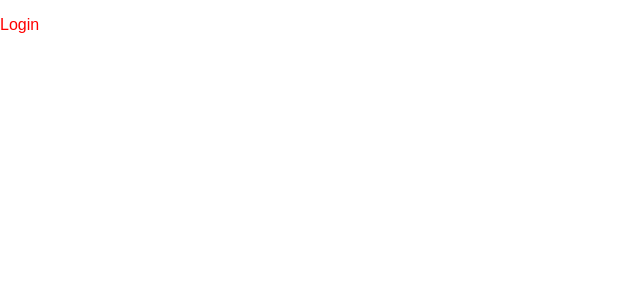
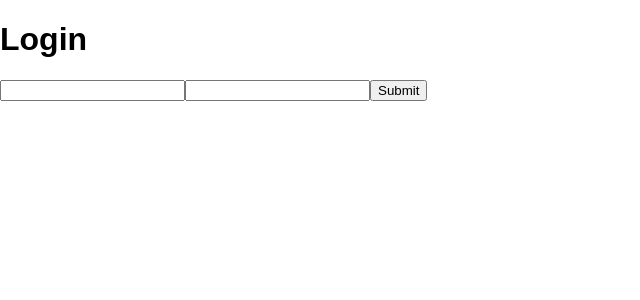
Before and after one commit to Selleo/rating-app-spa, a React app: page / in a window 1280 px wide. Shown: the top 300 px of the page, without its empty margins (0-640 px from the left). Built offline with nearby package versions, Linux system fonts and the light colour scheme.

Commit message:
Add styles and simple components

```diff
--- a/src/App.js
+++ b/src/App.js
@@ -2,6 +2,7 @@ import React, { Component } from "react";
 import logo from "./logo.svg";
 import "./App.css";
 import Login from "./components/Login";
+import Registration from "./components/Registration";
 
 class App extends Component {
   render() {
--- a/src/components/Login/index.jsx
+++ b/src/components/Login/index.jsx
@@ -1,9 +1,93 @@
 import React, { Component } from "react";
 import "./index.scss";
+import { Formik } from "formik";
 
 class Login extends Component {
   render() {
-    return <p>Login</p>;
+    return (
+      <div>
+        <h1>Login</h1>
+        {/*
+      The benefit of the render prop approach is that you have full access to React's
+      state, props, and composition model. Thus there is no need to map outer props
+      to values...you can just set the initial values, and if they depend on props / state
+      then--boom--you can directly access to props / state.
+
+      The render prop accepts your inner form component, which you can define separately or inline
+      totally up to you:
+      - `<Formik render={props => <form>...</form>}>`
+      - `<Formik component={InnerForm}>`
+      - `<Formik>{props => <form>...</form>}</Formik>` (identical to as render, just written differently)
+    */}
+        <Formik
+          initialValues={{
+            email: "",
+            password: ""
+          }}
+          validate={values => {
+            // same as above, but feel free to move this into a class method now.
+            let errors = {};
+            if (!values.email) {
+              errors.email = "Required";
+            } else if (
+              !/^[A-Z0-9._%+-]+@[A-Z0-9.-]+\.[A-Z]{2,4}$/i.test(values.email)
+            ) {
+              errors.email = "Invalid email address";
+            }
+            return errors;
+          }}
+          onSubmit={(
+            values,
+            { setSubmitting, setErrors /* setValues and other goodies */ }
+          ) => {
+            // LoginToMyApp(values).then(
+            //   user => {
+            //     setSubmitting(false);
+            //     // do whatevs...
+            //     // props.updateUser(user)
+            //   },
+            //   errors => {
+            //     setSubmitting(false);
+            //     // Maybe transform your API's errors into the same shape as Formik's
+            //     setErrors(transformMyApiErrors(errors));
+            //   }
+            // );
+          }}
+          render={({
+            values,
+            errors,
+            touched,
+            handleChange,
+            handleBlur,
+            handleSubmit,
+            isSubmitting
+          }) => (
+            <form onSubmit={handleSubmit}>
+              <input
+                type="email"
+                name="email"
+                onChange={handleChange}
+                onBlur={handleBlur}
+                value={values.email}
+              />
+              {touched.email && errors.email && <div>{errors.email}</div>}
+              <input
+                type="password"
+                name="password"
+                onChange={handleChange}
+                onBlur={handleBlur}
+                value={values.password}
+              />
+              {touched.password &&
+                errors.password && <div>{errors.password}</div>}
+              <button type="submit" disabled={isSubmitting}>
+                Submit
+              </button>
+            </form>
+          )}
+        />
+      </div>
+    );
   }
 }
 
--- a/src/components/Registration/index.jsx
+++ b/src/components/Registration/index.jsx
@@ -1,8 +1,119 @@
 import React, { Component } from "react";
+import { Formik } from "formik";
+import "./index.scss";
 
 class Registration extends Component {
   render() {
-    <div>Registration</div>;
+    return (
+      <div>
+        <h1>Registration</h1>
+        {/*
+      The benefit of the render prop approach is that you have full access to React's
+      state, props, and composition model. Thus there is no need to map outer props
+      to values...you can just set the initial values, and if they depend on props / state
+      then--boom--you can directly access to props / state.
+
+      The render prop accepts your inner form component, which you can define separately or inline
+      totally up to you:
+      - `<Formik render={props => <form>...</form>}>`
+      - `<Formik component={InnerForm}>`
+      - `<Formik>{props => <form>...</form>}</Formik>` (identical to as render, just written differently)
+    */}
+        <Formik
+          initialValues={{
+            first_name: "",
+            last_name: "",
+            email: "",
+            password: "",
+            password_confirmation: ""
+          }}
+          validate={values => {
+            // same as above, but feel free to move this into a class method now.
+            let errors = {};
+            if (!values.email) {
+              errors.email = "Required";
+            } else if (
+              !/^[A-Z0-9._%+-]+@[A-Z0-9.-]+\.[A-Z]{2,4}$/i.test(values.email)
+            ) {
+              errors.email = "Invalid email address";
+            }
+            return errors;
+          }}
+          onSubmit={(
+            values,
+            { setSubmitting, setErrors /* setValues and other goodies */ }
+          ) => {
+            // LoginToMyApp(values).then(
+            //   user => {
+            //     setSubmitting(false);
+            //     // do whatevs...
+            //     // props.updateUser(user)
+            //   },
+            //   errors => {
+            //     setSubmitting(false);
+            //     // Maybe transform your API's errors into the same shape as Formik's
+            //     setErrors(transformMyApiErrors(errors));
+            //   }
+            // );
+          }}
+          render={({
+            values,
+            errors,
+            touched,
+            handleChange,
+            handleBlur,
+            handleSubmit,
+            isSubmitting
+          }) => (
+            <form onSubmit={handleSubmit}>
+              <input
+                type="text"
+                name="first_name"
+                onChange={handleChange}
+                onBlur={handleBlur}
+                value={values.first_name}
+                placeholder="First Name"
+              />
+              <input
+                type="text"
+                name="last_name"
+                onChange={handleChange}
+                onBlur={handleBlur}
+                value={values.last_name}
+                placeholder="Last Name"
+              />
+              <input
+                type="email"
+                name="email"
+                onChange={handleChange}
+                onBlur={handleBlur}
+                value={values.email}
+              />
+              {touched.email && errors.email && <div>{errors.email}</div>}
+              <input
+                type="password"
+                name="password"
+                onChange={handleChange}
+                onBlur={handleBlur}
+                value={values.password}
+              />
+              <input
+                type="password"
+                name="password_confirmation"
+                onChange={handleChange}
+                onBlur={handleBlur}
+                value={values.password_confirmation}
+              />
+              {touched.password &&
+                errors.password && <div>{errors.password}</div>}
+              <button type="submit" disabled={isSubmitting}>
+                Submit
+              </button>
+            </form>
+          )}
+        />
+      </div>
+    );
   }
 }
 
```
Also changed, not shown: src/components/Registration/index.css (deleted), src/components/Registration/index.scss (added).
